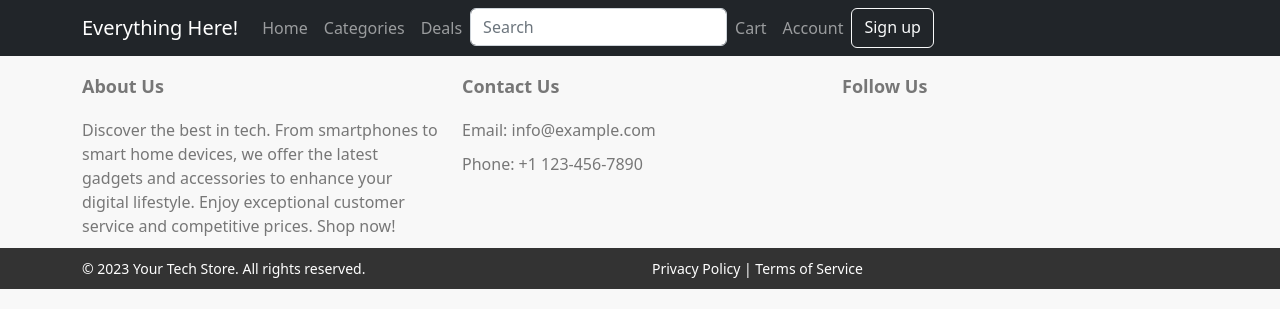
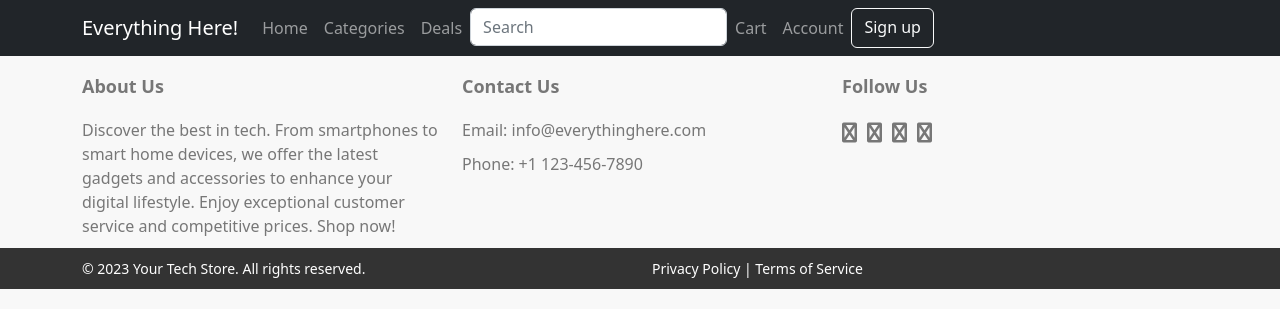
Before and after one commit to semanuyasar/CS391-Project, a React (Create React App) app: page /items/1 in a window 1280 px wide. Shown: the top 328 px of the page. Built offline with nearby package versions, Linux system fonts and the light colour scheme.

Commit message:
footer update with icons

```diff
--- a/package.json
+++ b/package.json
@@ -3,6 +3,7 @@
   "version": "0.1.0",
   "private": true,
   "dependencies": {
+    "@fortawesome/fontawesome-free": "^6.4.0",
     "@fortawesome/fontawesome-svg-core": "^6.4.0",
     "@fortawesome/free-solid-svg-icons": "^6.4.0",
     "@fortawesome/react-fontawesome": "^0.2.0",
--- a/src/components/Footer.js
+++ b/src/components/Footer.js
@@ -1,5 +1,6 @@
 import React from 'react';
 import { Container, Row, Col } from 'react-bootstrap';
+import '@fortawesome/fontawesome-free/css/all.min.css';
 import './Footer.css';
 
 const Footer = () => {
@@ -13,7 +14,7 @@ const Footer = () => {
           </Col>
           <Col md={4}>
             <h5>Contact Us</h5>
-            <p>Email: info@example.com</p>
+            <p>Email: info@everythinghere.com</p>
             <p>Phone: +1 123-456-7890</p>
           </Col>
           <Col md={4}>
```
Also changed, not shown: 1 other file (tests, documents, lock files or other folders).
